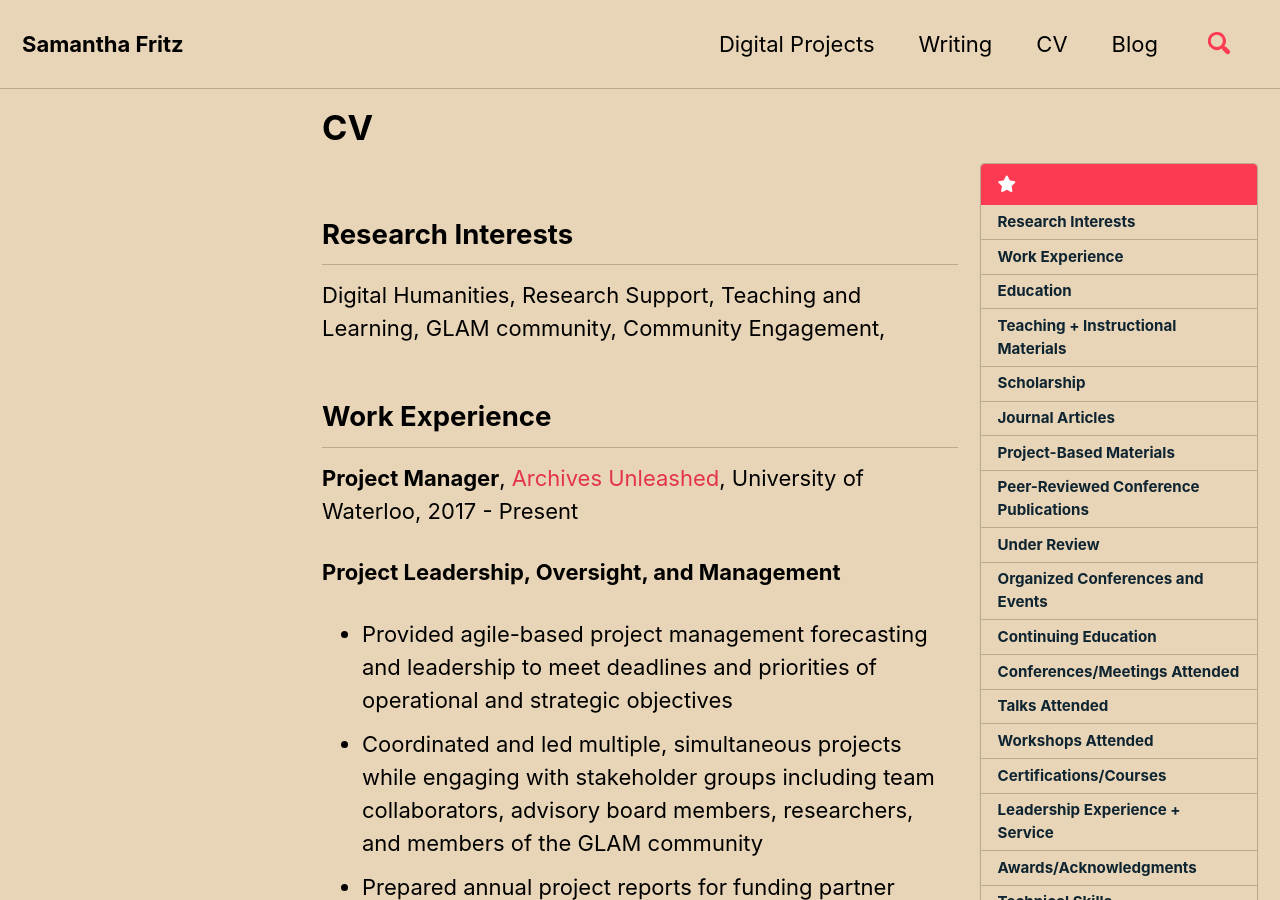
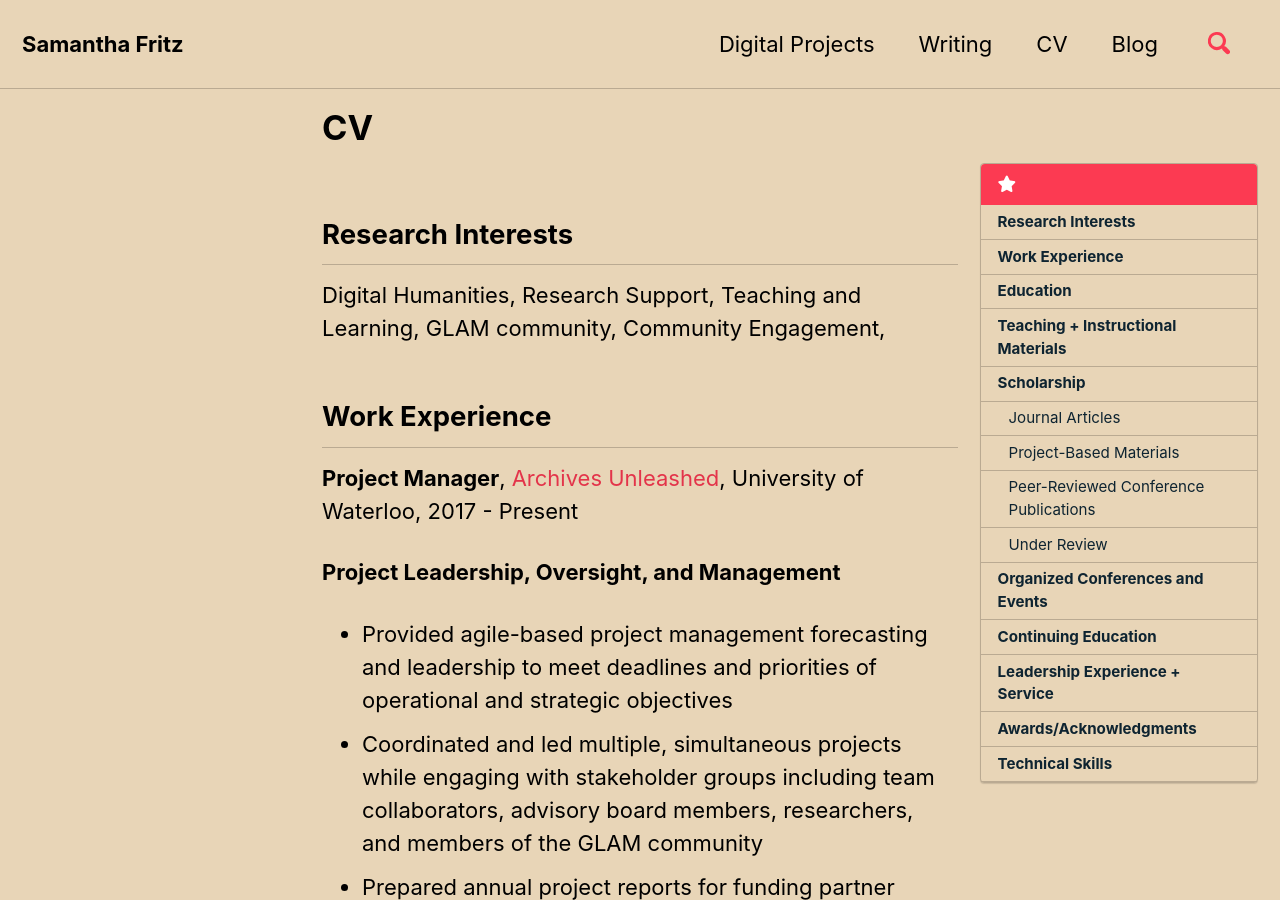
Before and after one commit to SamFritz/sfritzhold.github.io, a Jekyll site: the page built from _pages/cv.md, in a window 1280 px wide and 900 px high. Built offline with Jekyll 4.4.1, drawn with Linux system fonts in a browser that asks for light colours; cached includes are drawn as plain includes; nearby versions of some CDN libraries.

Commit message:
update toc

```diff
--- a/_pages/cv.md
+++ b/_pages/cv.md
@@ -145,14 +145,14 @@ Getting Started with Netlytic Guide, 2016
 Scholarship
 ---
 
-## **Journal Articles**
+### **Journal Articles**
 
 1. Fritz, S., Milligan, I., Ruest, N., and Lin, J. (2020). **[Fostering Community Engagement through Datathon Events: The Archives Unleashed Experience](http://digitalhumanities.org/dhq/vol/15/1/000536/000536.html)**. Digital Humanities Quarterly, Vol. 15, No. 1
 2. Ruest, N., Fritz, S., Deschamps, R., Lin, J., and Milligan, I. (2021). **[From archive to analysis: accessing web archives at scale through a cloud-based interface](https://link.springer.com/article/10.1007/s42803-020-00029-6)**. International Journal of Digital Humanities.
 3. Fritz, S., Milligan, I., Ruest, N. and Lin, J. (2020). **[Building community at distance: a datathon during COVID-19](https://www.emerald.com/insight/content/doi/10.1108/DLP-04-2020-0024/full/html)**, Digital Library Perspectives, Vol. 36 No. 4, pp. 415-428. https://doi.org/10.1108/DLP-04-2020-0024
 4. J Pringle, S Fritz. (2019). **[The university brand and social media: Using data analytics to assess brand authenticity](https://scholar.google.ca/scholar?oi=bibs&cluster=721511020968969415&btnI=1&hl=en)**. Journal of Marketing for Higher Education
 
-## **Project-Based Materials**
+### **Project-Based Materials**
 
 1. Archives Unleashed. 2021. “Analyzing Web Archives with the Archives Unleashed Project.” November 2021. [[Video Tutorial]](https://www.youtube.com/watch?v=76jlgyS-GWA) [[Slides (PDF)]](https://archivesunleashed.org/images/Publication-ToolkitWorkshopPresentation-2021.pdf)
 2. Archives Unleashed. 2020. “Archives Unleashed Community Report (2017–2020).” [[PDF]](https://archivesunleashed.org/images/au-community-report.pdf)
@@ -160,7 +160,7 @@ Scholarship
 4. Archives Unleashed. “AU NY Datathon (Online).” Online video clip. YouTube, 26-27 March 2020. [https://youtu.be/Io6RvhqHfe4](https://youtu.be/Io6RvhqHfe4)
 5. Ian Milligan, Nick Ruest, Jimmy Lin, and Samantha Fritz. “Archives Unleashed New York Datathon: Introduction.” Archives Unleashed NY Datathon, March 2020, Online. [[Datathon Slides]](https://archivesunleashed.org/images/datathon-ny-introslides.pdf)
 
-## **Peer-Reviewed Conference Publications**
+### **Peer-Reviewed Conference Publications**
 
 1. Ruest, N., Lin, J., Milligan, I., and Fritz, S. (2020). **[The Archives Unleashed Project: Technology, Process, and Community to Improve Scholarly Access to Web Archives](https://dl.acm.org/doi/10.1145/3383583.3398513)**. In Proceedings of the ACM/IEEE Joint Conference on Digital Libraries (JCDL ’20). Association for Computing Machinery, New York, NY, USA, 157–166 (2020) https://doi.org/10.1145/3383583.3398513 [preprint](https://arxiv.org/abs/2001.05399) [presentation](https://youtu.be/TaVE1cU_EmQ)
 2. Deschamps, R., Fritz, S., Lin, J., Milligan, I and Ruest, N. (2019). **[The Cost of a WARC: Analyzing Web Archives in the Cloud](https://ieeexplore.ieee.org/document/8791179)**. Proceedings of the ACM/IEEE Joint Conference on Digital Libraries, Vol. 19. doi: 10.1109/JCDL.2019.00043. [preprint](http://hdl.handle.net/10315/36158)
@@ -168,7 +168,7 @@ Scholarship
 5. Deschamps, R., Ruest,N., Lin, J., Fritz, S., and Milligan, I. (2019) .The Archives Unleashed Notebook: Madlibs for Jumpstarting Scholarly Exploration of Web Archives. Proceedings of the ACM/IEEE Joint Conference on Digital Libraries, Vol. 19. doi: 10.1109/JCDL.2019.00059. preprint
 3. Milligan, I., Casemajor, N., Fritz, S., Lin, J., Ruest, N., Weber, M.S., and Worby, N. (2019). **[Building Community and Tools for Analyzing Web Archives through Datathons](https://ieeexplore.ieee.org/document/8791131)**. Proceedings of the ACM/IEEE Joint Conference on Digital Libraries, Vol. 19. doi: 10.1109/JCDL.2019.00044. [preprint](http://hdl.handle.net/10315/36180)
 
-## **Under Review**
+### **Under Review**
 
 1. Ruest, N., Fritz, S., and Milligan, I. (2022). **Creating Order from the Mess: Web Archive Derivative Datasets and Notebooks.**
 2. Holzmann, H., Ruest, N., Bailey, J., Dempsey, A.,  Fritz, S.,  Lee, P.,  and Milligan, I. (2022). **ABCDEF - The 6 key features behind scalable, multi-tenant web archive processing with ARCH: Archive, Big Data, Concurrent, Distributed, Efficient, Flexible.**
@@ -205,7 +205,7 @@ Organized Conferences and Events
 Continuing Education
 ---
 
-## **Conferences/Meetings Attended**
+**Conferences/Meetings Attended**
 
 * 2021 - DFL Form/DigiPres, Online
 * 2021 - IFLA WLIC, Online
@@ -218,7 +218,7 @@ Continuing Education
 * 2013 - Social Media and Society Conference, Halifax, Nova Scotia
 * 2011 - APLA, Charlottetown, Prince Edward Island
 
-## **Talks Attended**
+**Talks Attended**
 * September 2021 - Raising our Hands: Indigenous Data Sovereignty and Relationality in LIS by Kayla Lar-Son, Dalhousie University School of Information Management Lecture Series
 * April 2021 - From Archives to Servers: How the Internet has Transformed Historical Scholarship’ by Ian Milligan
 * March 2021 - Data Feminism, presented by Catherine D'Ignazio and Lauren Klein, Department of Digital Humanities, King's College London
@@ -226,11 +226,11 @@ Continuing Education
 * February 2021 - Queen’s Nugent Lecture, Are we all Digital Historians now? Technology and Historical Practice by Ian Milligan
 * November 2020 - Archive-It Advanced Training: Introduction to the WARC file
 
-## **Workshops Attended**
+**Workshops Attended**
 * 2021 - Project Management Part 1., Digital Library Federation (DFL)
 * 2021 - Project Management Part 12., Digital Library Federation (DFL)
 
-## **Certifications/Courses**
+**Certifications/Courses**
 * Design Principles for Data Visualization, Sherman Centre for Digital Scholarship, March 2021
 * Introduction to Python Programming, Sherman Centre for Digital Scholarship, January 2020
 * Returning to Campus Safely During COVID-19, University of Waterloo, 2020
```
